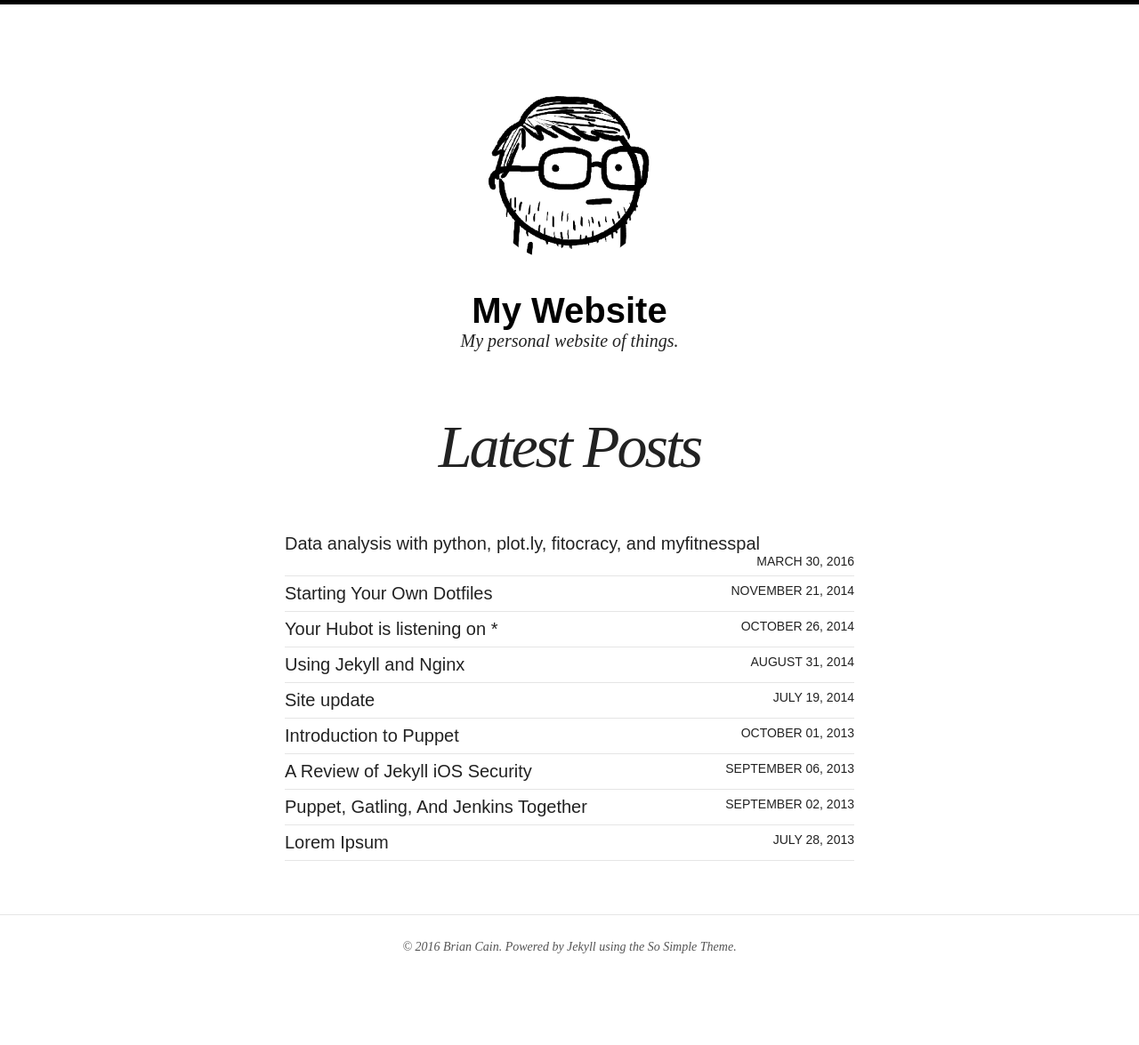
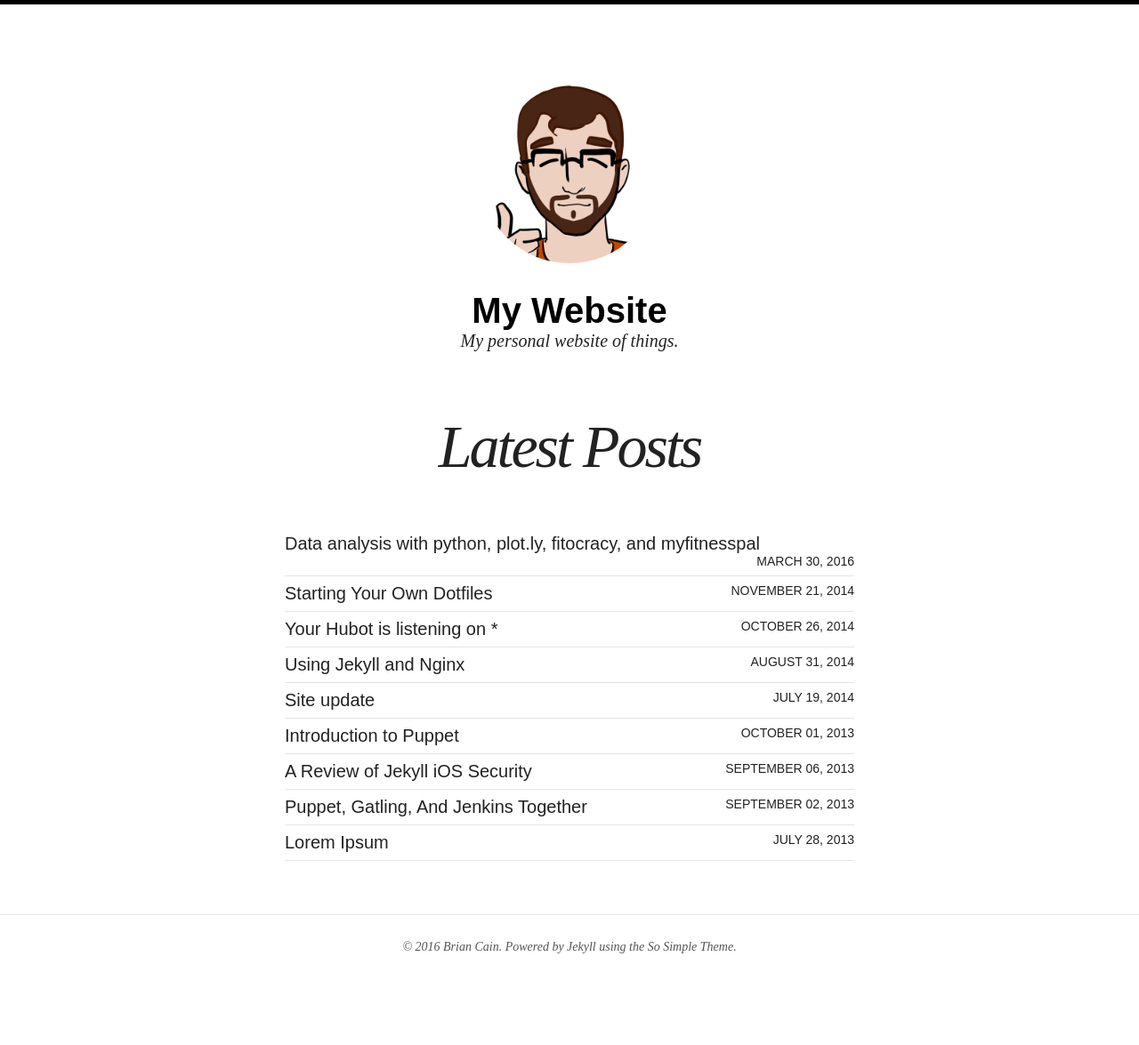
Before and after one commit to briancain/website, a Jekyll site: the page built from index.html, in a window 1280 px wide. Shown: the whole page at 89% size. Built offline with Jekyll 4.4.1, drawn with Linux system fonts in a browser that asks for light colours; nearby versions of some CDN libraries.

Commit message:
Add new updated icon

```diff
--- a/_config.yml
+++ b/_config.yml
@@ -1,6 +1,6 @@
 title:            My Website
 description:      My personal website of things.
-logo:             me.png
+logo:             brian-new.png
 disqus_shortname: briancain
 search:           true
 # Change url to your domain. Leave localhost server or blank when working locally.
```
Also changed, not shown: images/brian-new.png (added).
